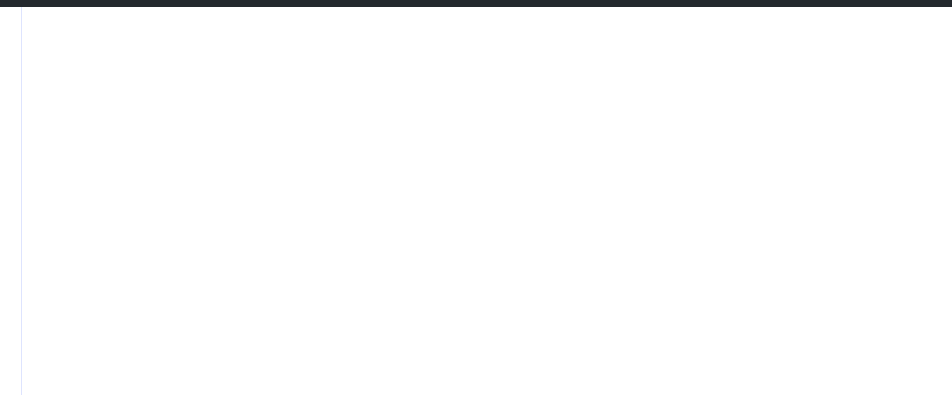
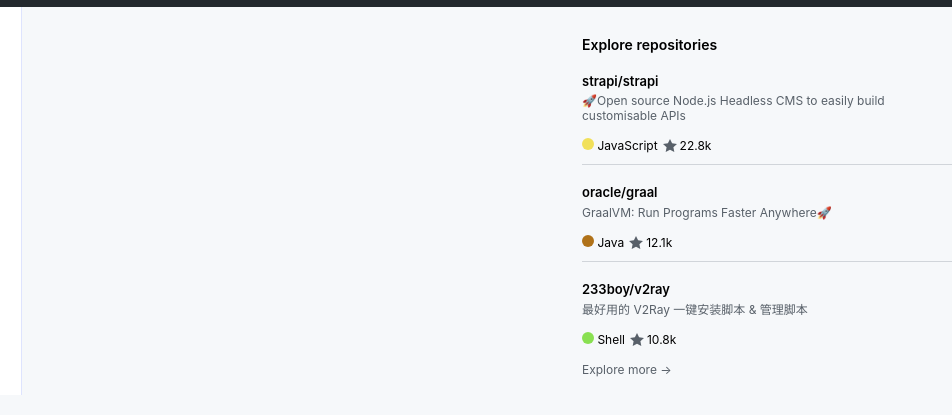
Before and after one commit to plusmultiply0/github-static, a plain HTML site: page index.html in a window 1280 px wide. Shown: the part 321-736 px from the top of the page, 328-1280 px from the left. Drawn offline with Linux system fonts and the light colour scheme.

Commit message:
finish right aside

```diff
--- a/index.html
+++ b/index.html
@@ -102,10 +102,53 @@
             <a class="adsbutton" href="https://github.com/account/organizations/new"><span>Create an organization</span></a>
         </div>
     </aside>
-    <aside>
-        <h1></h1>
-        <ul></ul>
-        <span></span>
+    <aside class="rightaside">
+        <div class="righttitle">Explore repositories</div>
+        <ul class="explorelist">
+            <li>
+                <span class="repotitle"><a href="https://github.com/strapi/strapi">strapi/strapi</a></span>
+                <p class="repodescription"><g-emoji class="g-emoji" alias="rocket" fallback-src="https://github.githubassets.com/images/icons/emoji/unicode/1f680.png">🚀</g-emoji>Open source Node.js Headless CMS to easily build customisable APIs</p>
+                <div class="repoicon">
+                    <div class="langicon">
+                        <span class="jsicon"></span>
+                        JavaScript
+                    </div>
+                    <div class="stars">
+                        <svg aria-label="star" class="octicon octicon-star" viewBox="0 0 14 16" version="1.1" width="14" height="16" role="img">
+                        <path class="fillcolor" fill-rule="evenodd" d="M14 6l-4.9-.64L7 1 4.9 5.36 0 6l3.6 3.26L2.67 14 7 11.67 11.33 14l-.93-4.74L14 6z"></path>
+                        </svg>22.8k</div>
+                </div>
+            </li>
+            <li>
+                <span class="repotitle"><a href="https://github.com/oracle/graal">oracle/graal</a></span>
+                <p class="repodescription">GraalVM: Run Programs Faster Anywhere<g-emoji class="g-emoji" alias="rocket" fallback-src="https://github.githubassets.com/images/icons/emoji/unicode/1f680.png">🚀</g-emoji></p>
+                <div class="repoicon">
+                    <div class="langicon">
+                        <span class="javaicon"></span>
+                        Java
+                    </div>
+                    <div class="stars">
+                        <svg aria-label="star" class="octicon octicon-star" viewBox="0 0 14 16" version="1.1" width="14" height="16" role="img">
+                        <path class="fillcolor" fill-rule="evenodd" d="M14 6l-4.9-.64L7 1 4.9 5.36 0 6l3.6 3.26L2.67 14 7 11.67 11.33 14l-.93-4.74L14 6z"></path>
+                        </svg>12.1k</div>
+                </div>
+            </li>
+            <li>
+                <span class="repotitle"><a href="https://github.com/233boy/v2ray">233boy/v2ray</a></span>
+                <p class="repodescription">最好用的 V2Ray 一键安装脚本 & 管理脚本</p>
+                <div class="repoicon">
+                    <div class="langicon">
+                        <span class="shellicon"></span>
+                        Shell
+                    </div>
+                    <div class="stars">
+                        <svg aria-label="star" class="octicon octicon-star" viewBox="0 0 14 16" version="1.1" width="14" height="16" role="img">
+                        <path class="fillcolor" fill-rule="evenodd" d="M14 6l-4.9-.64L7 1 4.9 5.36 0 6l3.6 3.26L2.67 14 7 11.67 11.33 14l-.93-4.74L14 6z"></path>
+                        </svg>10.8k</div>
+                </div>
+            </li>
+        </ul>
+        <div class="exploremore"><a href="https://github.com/explore">Explore more →</a></div>
     </aside>
 </body>
 
--- a/styles/one.css
+++ b/styles/one.css
@@ -39,7 +39,9 @@ q:before, q:after {
 /* end reset browser styles */
 body{
 	font-family: -apple-system,BlinkMacSystemFont,Segoe UI,Helvetica,Arial,sans-serif,Apple Color Emoji,Segoe UI Emoji;
+	background-color: #f6f8fa!important;
 }
+
 /*去除默认样式*/
 a{
     text-decoration: none;
@@ -169,6 +171,7 @@ span.tribottom{
 	padding-top: 30px;
 	border-right: 1px solid #DEE4FE;
 	height: auto;
+	background-color: #fff;
 }
 /*上半部分*/
 .selfrepo{
@@ -306,3 +309,97 @@ span.tribottom{
 .ads a:hover{
 	background-color: #0366d6;
 }
+
+/*右侧边栏*/
+.rightaside{
+	margin-top: 30px;
+	float: right;
+	width: 370px;
+	display: flex;
+	flex-flow: column;
+	align-content: flex-start;
+}
+.righttitle{
+	font-size: 14px;
+	font-weight: 600;
+}
+.explorelist{
+	font-size: 12px;
+}
+ul,li{
+	margin-left: 0;
+	padding-left: 0;
+}
+.explorelist li{
+	margin-top: 20px;
+	border-bottom: 1px solid #d1d5da;
+	padding-bottom: 10px;
+}
+.explorelist li:last-child{
+	margin-top: 20px;
+	border-bottom: none;
+	padding-bottom: 10px;
+}
+.repotitle{
+	margin-bottom: 5px;
+	display: inline-block;
+}
+.repotitle a{
+	color: #000000;
+	font-size: 13px;
+	font-weight: 600;
+}
+.repotitle:hover a{
+	color: #0366d6;
+}
+.repodescription{
+	font-size: 12px;
+	color: #586069!important;
+}
+.repoicon {
+	margin-top: 15px;
+	display: flex;
+}
+.stars{
+	display: flex;
+	margin-left: 5px;
+	align-items: center;
+}
+.stars svg{
+	margin-right: 3px;
+}
+.jsicon{
+	display: inline-block;
+	width: 12px;
+	height: 12px;
+	border-radius: 50%;
+	background-color: #f1e05a;
+}
+.javaicon{
+	display: inline-block;
+	width: 12px;
+	height: 12px;
+	border-radius: 50%;
+	background-color: #b07219;
+}
+.shellicon{
+	display: inline-block;
+	width: 12px;
+	height: 12px;
+	border-radius: 50%;
+	background-color: #89e051;
+}
+.fillcolor{
+	fill: #586069!important;
+}
+
+.exploremore{
+	font-size: 12px;
+	margin-top: 5px;
+}
+.exploremore a{
+	color: #586069;
+}
+.exploremore a:hover{
+	color: #0366d6;
+}
```
